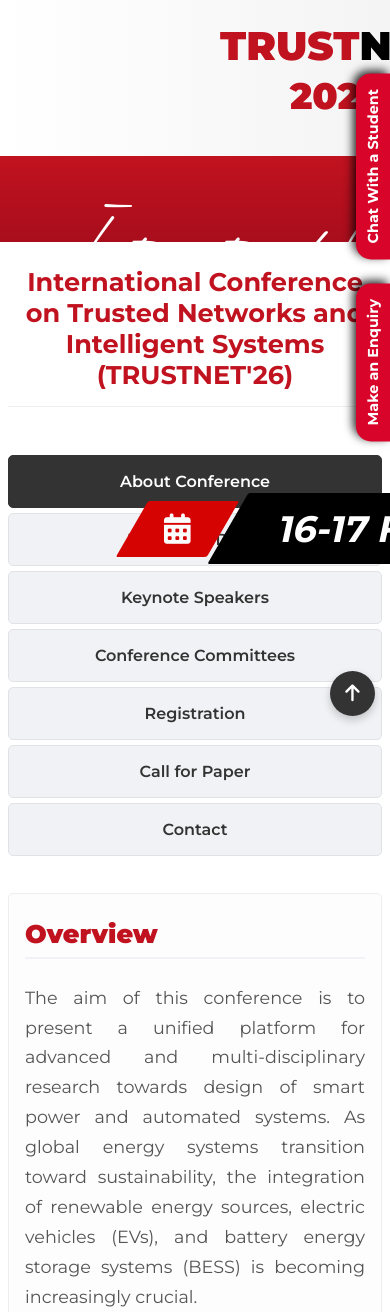
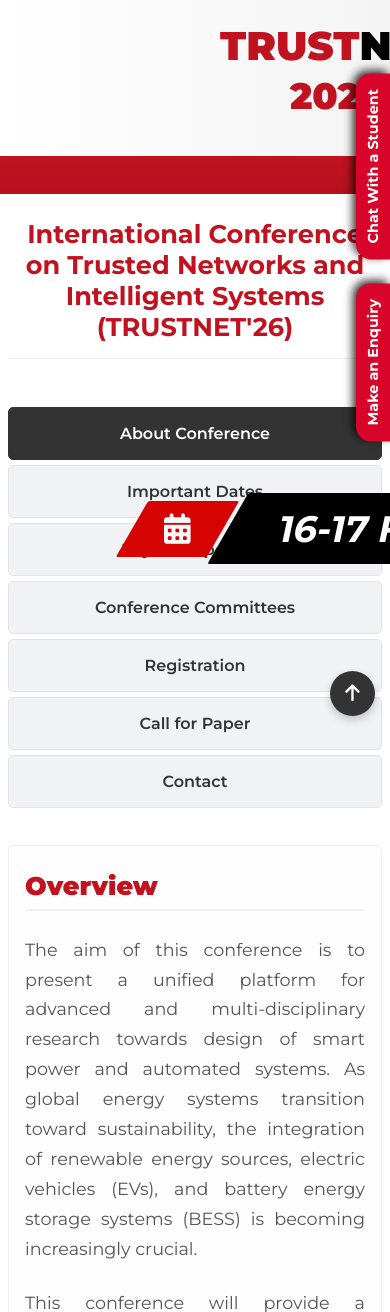
Before and after one commit to Prasoonm11/website-replication-II, a Flask app: page / in a window 390 px wide; the page is wider, and only the part inside the window is pictured. Shown: the part 113-1425 px from the top of that part. Run offline with Flask 3, Linux system fonts and the light colour scheme; some web fonts are replaced.

Commit message:
Fix: Addition Mobile Layout 21

```diff
--- a/static/css/style.css
+++ b/static/css/style.css
@@ -1542,7 +1542,7 @@ body {
     /* === ORIENTATION-BASED MARGINS === */
     @media (orientation: portrait) {
         .main-content {
-            margin-top: -25rem !important; /* Your -10 value for Portrait */
+            margin-top: -28rem !important; /* Your -10 value for Portrait */
             padding-top: 0.5rem !important;
             margin-bottom: 0 !important;
             padding-bottom: 0 !important;
```
